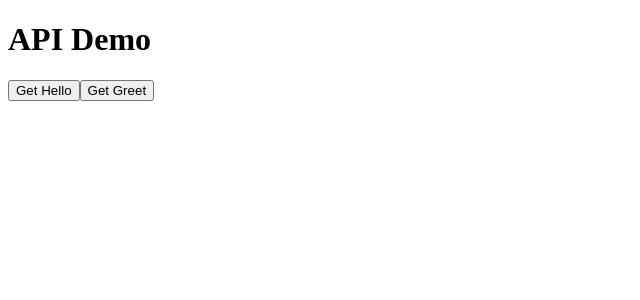
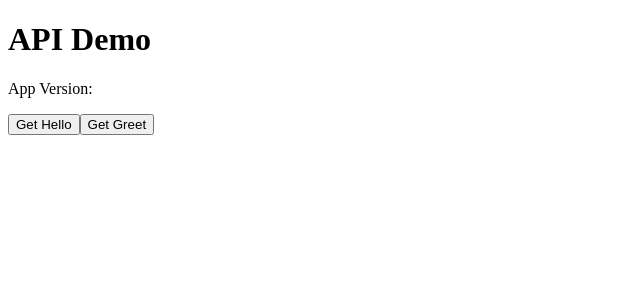
Before and after one commit to FourCasts/hello-jenkins-nvjs, a Vue app in the folder frontend/: page / in a window 1280 px wide. Shown: the top 300 px of the page, without its empty margins (0-640 px from the left). Built offline with nearby package versions, Linux system fonts and the light colour scheme.

Commit message:
feat: add version text in fe

```diff
--- a/frontend/src/components/HelloWorld.vue
+++ b/frontend/src/components/HelloWorld.vue
@@ -1,7 +1,7 @@
 <template>
   <div>
       <h1>API Demo</h1>
-      <!-- <p>App Version: {{ version }}</p> -->
+      <p>App Version: {{ version }}</p>
       <button @click="fetchHello">Get Hello</button>
       <button @click="fetchGreet">Get Greet</button>
       <p v-if="url">Request made to: {{ url }}</p>
```
